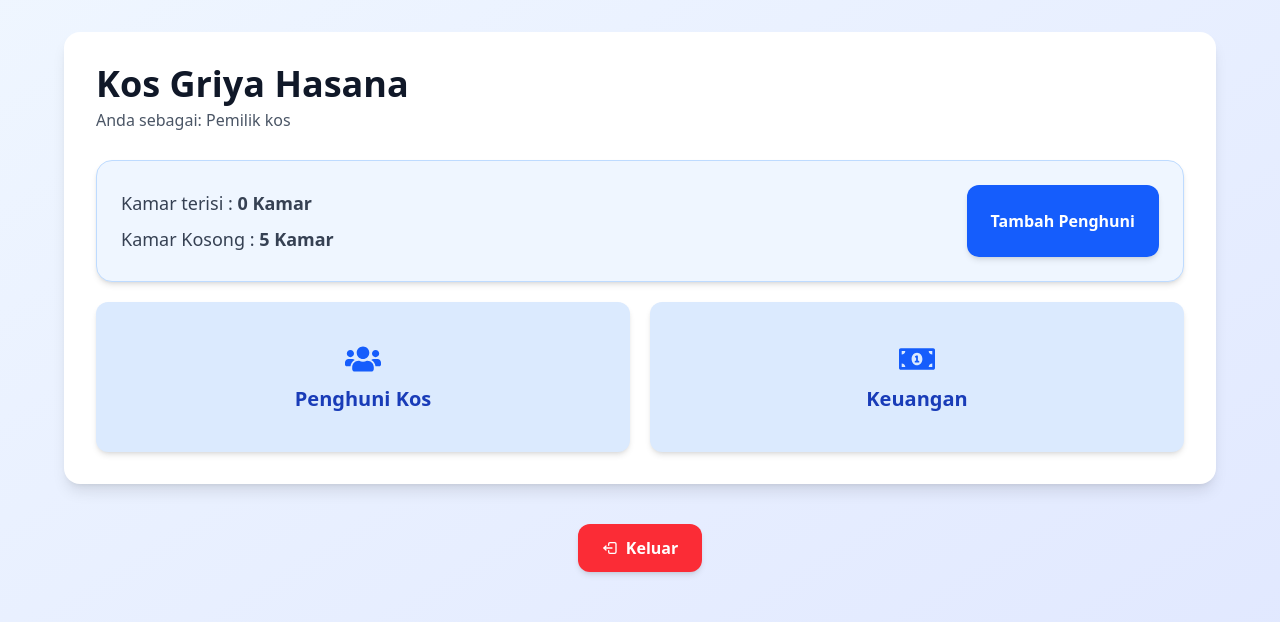
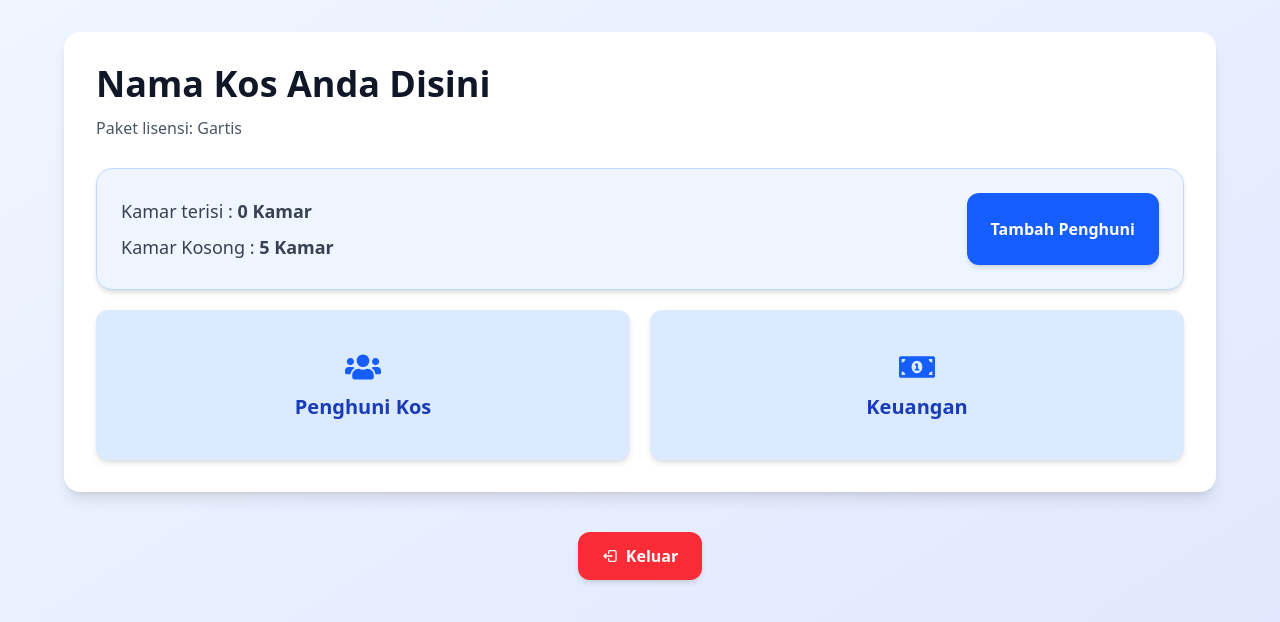
Before and after one commit to miftahudinsy/kosan-bapak, a Next.js app: page /dashboard in a window 1280 px wide. Shown: the top 622 px of the page. Built offline with nearby package versions, Linux system fonts and the light colour scheme.

Commit message:
ubah judul halaman dashboard menjadi 'Nama Kos Anda Disini' dan perbarui pesan batasan kamar dari 'Premium' menjadi 'Pro'

```diff
--- a/src/app/dashboard/page.tsx
+++ b/src/app/dashboard/page.tsx
@@ -68,12 +68,11 @@ const Dashboard = () => {
     <div className="min-h-screen bg-gradient-to-br from-blue-50 to-indigo-100 p-4 sm:p-8">
       <div className="max-w-6xl mx-auto bg-white rounded-2xl shadow-lg p-5 sm:p-8 space-y-5 ">
         <div className="flex flex-col">
-          <h1 className="text-3xl text-center sm:text-left sm:text-4xl font-extrabold text-gray-900 mt-2 sm:mt-0">
-            Kos Griya Hasana
+          <h1 className="text-3xl text-center sm:text-left sm:text-4xl font-extrabold text-gray-900 mt-2 sm:mt-0 mb-2">
+            Nama Kos Anda Disini
           </h1>
-
           <p className=" text-gray-600 sm:mt-1 text-center sm:text-left mb-2">
-            Anda sebagai: Pemilik kos
+            Paket lisensi: Gartis
           </p>
         </div>
 
--- a/src/app/dashboard/penghuni/page.tsx
+++ b/src/app/dashboard/penghuni/page.tsx
@@ -638,8 +638,8 @@ const Penghuni = () => {
                 </div>
 
                 <p className="text-gray-600 mb-6">
-                  Oops! Anda hanya bisa menambahkan 5 kamar. Upgrade ke Premium
-                  dan kelola kos Anda tanpa batas!
+                  Oops! Anda hanya bisa menambahkan 5 kamar. Upgrade ke Pro
+                  untuk kelola kos Anda tanpa batas!
                 </p>
                 <button
                   onClick={handleCloseLimitModal}
```
